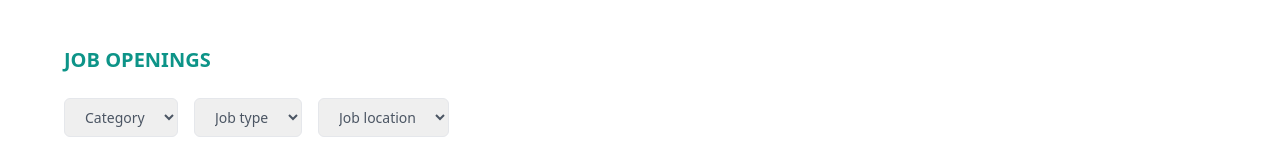
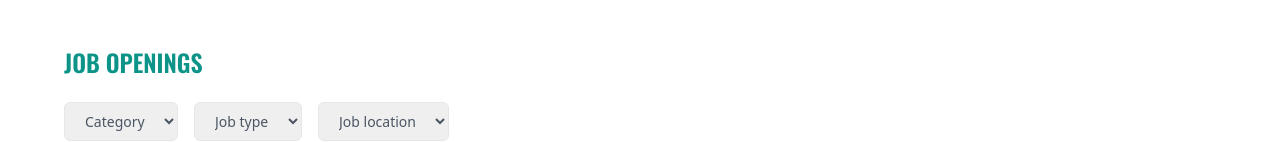
Before and after one commit to suman987654432/atreum, a React app: page /careers in a window 1280 px wide. Shown: the part 762-904 px from the top of the page. Built offline with nearby package versions, Linux system fonts and the light colour scheme; the HTML template or start-up script is replaced by a standard one.

Commit message:
Update Job Openings heading style in Opening component

```diff
--- a/src/components/careers/Opening.jsx
+++ b/src/components/careers/Opening.jsx
@@ -9,7 +9,7 @@ const Opening = () => {
       <div className="max-w-6xl mx-auto">
 
         {/* Heading */}
-        <h2 className="text-teal-600 text-xl font-bold uppercase mb-6">
+        <h2 className="text-teal-600 text-2xl uppercase font-semibold font-oswald mb-6">
           Job Openings
         </h2>
 
```
